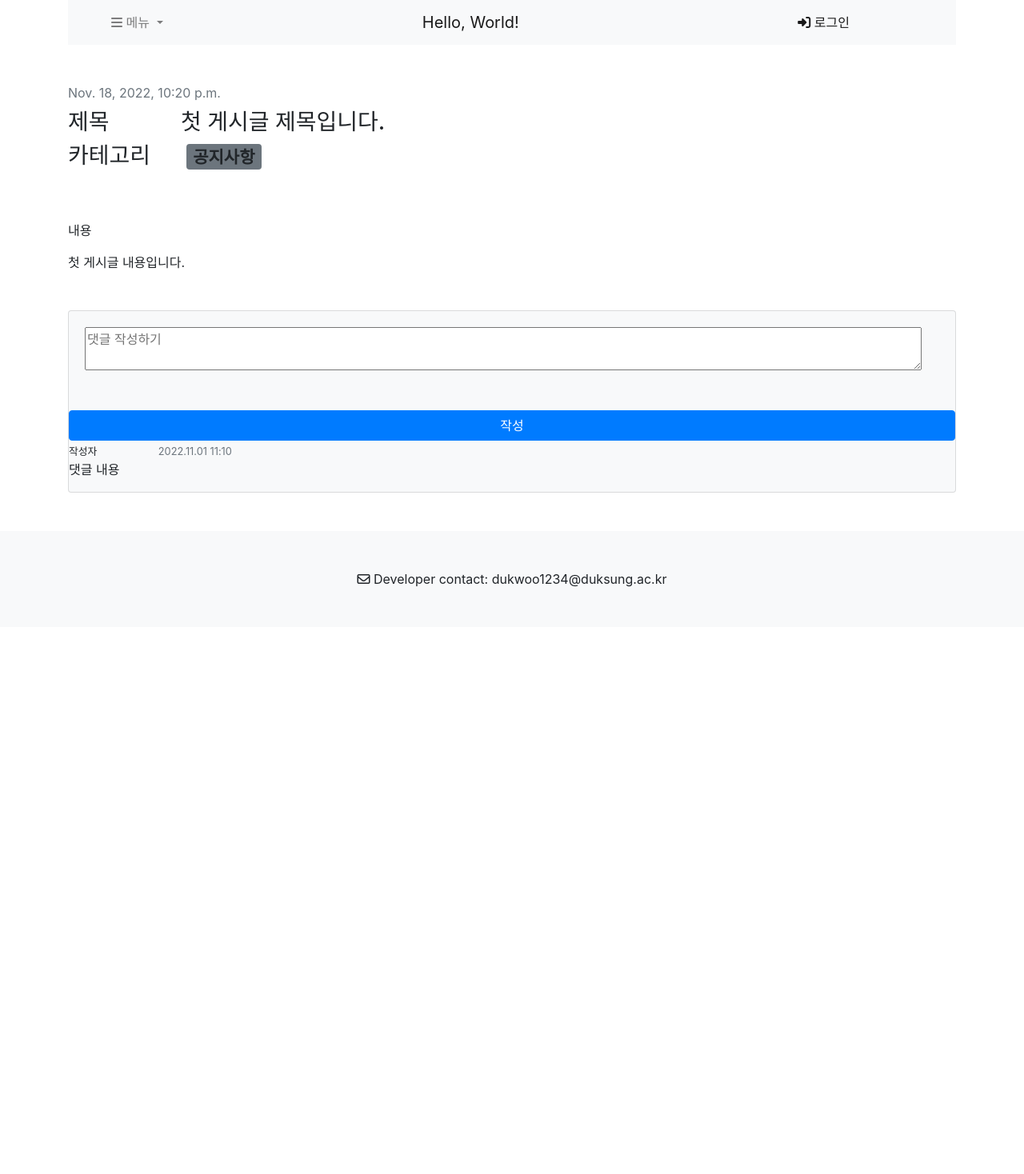
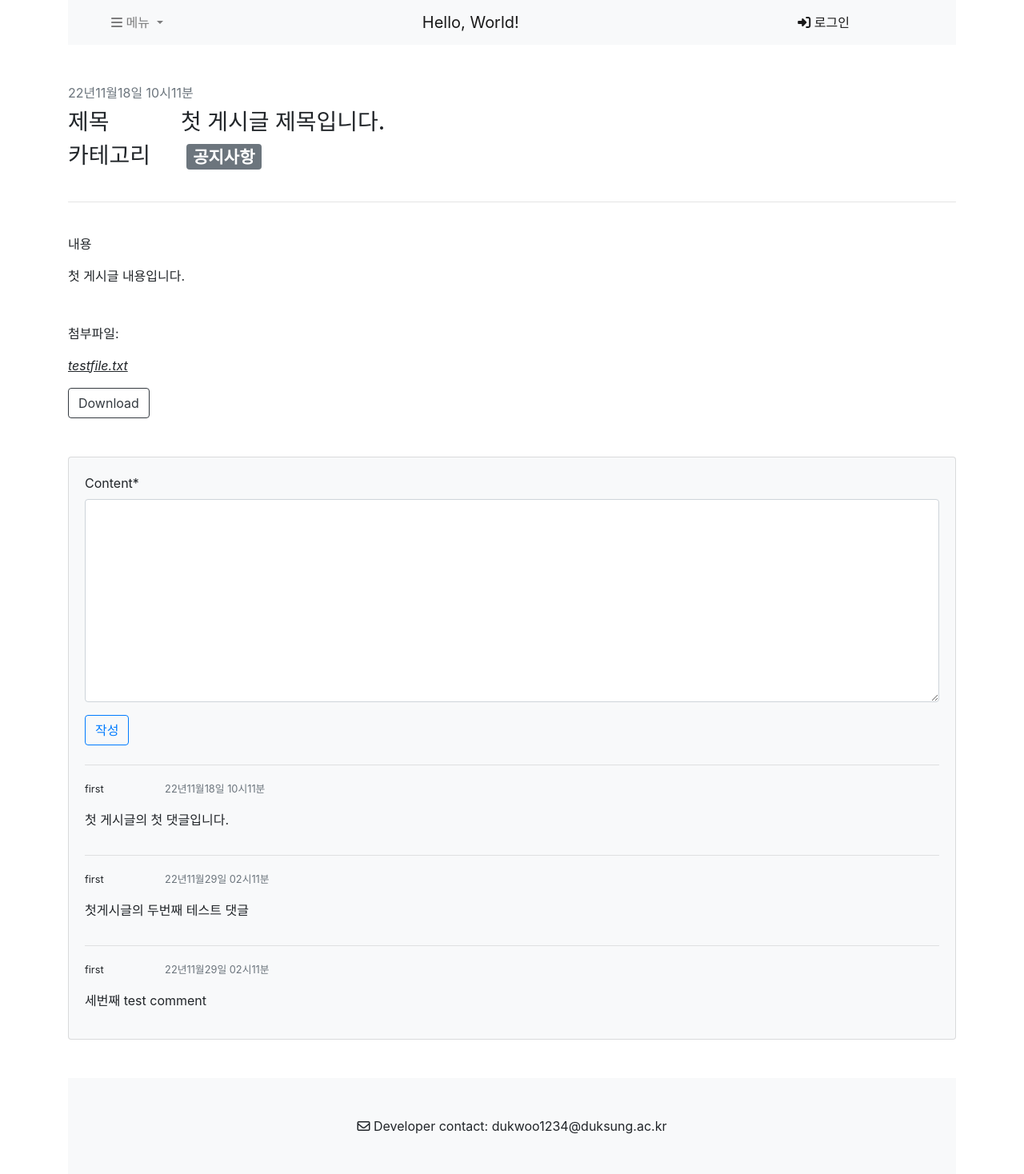
Before and after one commit to naomi-woo/HelloWorld, a Django app: page /bbs/1/ in a window 1280 px wide. Shown: the whole page at 80% size. Before the commit the page ends 734 px from the top, so only its background shows below. Run offline with Django 4.2, Linux system fonts and the light colour scheme; data comes from the database, SQL or seed files in the repository; both versions use the stored data as it was after the commit; some libraries are stand-ins or nearby versions.

Commit message:
게시글 조회페이지 front구현, 첨부파일란 생성, 댓글 Comment DB에서 받아와 출력하기, cripy form 적용하기

```diff
--- a/bbs/forms.py
+++ b/bbs/forms.py
@@ -4,4 +4,4 @@ from django import forms
 class CommentForm(forms.ModelForm):
     class Meta:
         model = Comment
-        fields = ('content',)
+        fields = ('content', )
--- a/bbs/templates/bbs/post_detail.html
+++ b/bbs/templates/bbs/post_detail.html
@@ -1,11 +1,12 @@
 <!-- 게시글 조회 페이지 -->
 <!DOCTYPE html>
+{% load crispy_forms_tags %}
 <html lang="ko">
 <head>
     <meta charset="UTF-8">
     <meta http-equiv="X-UA-Compatible" content="IE=edge">
     <meta name="viewport" content="width=device-width, initial-scale=1.0">
-    <title>게시글 조회</title>
+    <title>{{post.title}}</title>
     <link rel="stylesheet" href="https://cdn.jsdelivr.net/npm/bootstrap@4.5.3/dist/css/bootstrap.min.css" integrity="sha384-TX8t27EcRE3e/ihU7zmQxVncDAy5uIKz4rEkgIXeMed4M0jlfIDPvg6uqKI2xXr2" crossorigin="anonymous">
     <script src="https://kit.fontawesome.com/e34ac96472.js" crossorigin="anonymous"></script>
 </head>
@@ -57,15 +58,18 @@
         <header class="mb-4">
             <!-- Post title-->
             <br><br>
-            <div class="text-muted fst-italic mb-2">{{post.created_date}}</div>
+            <div class="text-muted fst-italic mb-2">{{post.created_date | date:"y년m월d일 h시m분"}}</div>
             <div class="fw-bolder mb-1" id="title">
                 <h3>제목&nbsp;&nbsp;&nbsp;&nbsp;&nbsp;&nbsp;&nbsp;&nbsp;&nbsp;&nbsp;&nbsp;&nbsp;{{post.title}}</h3>
             </div>
             <h3 class="fw-bolder mb-1">카테고리&nbsp;&nbsp;&nbsp;&nbsp;&nbsp;
-                <p class="badge bg-secondary text-decoration-none link-light">{{post.category}}</p>
+                {% if post.category %}
+                    <p class="badge badge-secondary">{{post.category}}</p>
+                {% endif %}
             </h3>
         </header>
         <!-- Post content-->
+        <hr>
         <section class="mb-5">
             <div class="fs-5 mb-4">
                 <br>
@@ -73,6 +77,16 @@
                 <p>{{post.content}}</p>
             </div>
         </section>
+        {% if post.file %}
+            <section class="mb-5">
+                <div class="fs-5 mb-4">
+                    <p>첨부파일: <p class="font-italic" style="text-decoration: underline;">{{post.get_file_name}}</p></p>
+                    <a href="{{post.file.url}}" class="btn btn-outline-dark" role="button" download>
+                        Download
+                    </a>
+                </div>
+            </section>
+        {% endif %}
     </div>
 
     <!--댓글 조회-->
@@ -81,23 +95,29 @@
             <div class="card-body">
 
                 <!-- Comment form-->
-                    <form class="mb-4" id="comment-form" method="post>
+                <form class="mb-4" id="comment-form" method="post">
                     <div class="form-group">
-                            <textarea cols="100" rosw="3" placeholder="댓글 작성하기"></textarea>
+                        {{ comment_form | crispy }}
                     </div>
-                        <button type="submit" class="btn btn-primary">작성</button>
+
+                    <button type="submit" class="btn btn-outline-primary">작성</button>
                 </form>
 
                 <!-- Single comment-->
-                <div class="media d-flex">
+                {% if post.comment_set.exists %}
+                {% for comment in post.comment_set.iterator%}
+                    <hr>
+                    <div class="media d-flex" id="comment-{{comment.pk}}">
                         <div class="media-body ms-3">
                             <div class="fw-bold">
-                            <small class="text_muted">작성자&nbsp;&nbsp;&nbsp;&nbsp;&nbsp;&nbsp;&nbsp;&nbsp;&nbsp;&nbsp;&nbsp;&nbsp;&nbsp;&nbsp;&nbsp;&nbsp;&nbsp;&nbsp;&nbsp;&nbsp;</small>
-                            <small class="text-muted fst-italic mb-2" style="text-align:right;">2022.11.01 11:10</small>
+                                <small class="text_muted">{{comment.writer.ID}}&nbsp;&nbsp;&nbsp;&nbsp;&nbsp;&nbsp;&nbsp;&nbsp;&nbsp;&nbsp;&nbsp;&nbsp;&nbsp;&nbsp;&nbsp;&nbsp;&nbsp;&nbsp;&nbsp;&nbsp;</small>
+                                <small class="text-muted fst-italic mb-2" style="text-align:right;">{{comment.created_date | date:"y년m월d일 h시m분"}}</small>
                             </div>
-                        <p>댓글 내용</p>
+                            <p>{{comment.content | linebreaks}}</p>
                         </div>
                     </div>
+                {% endfor %}
+                {% endif %}
             </div>
         </div>
     </div>
--- a/bbs/templates/bbs/post_list.html
+++ b/bbs/templates/bbs/post_list.html
@@ -105,14 +105,12 @@
                         <a class="btn btn-outline-primary float-right" href="{{p.get_absolute_url}}">
                             글보러 가기 <i class="fa-solid fa-arrow-right"></i>
                         </a>
-                        <p>by {{ p.writer}}&nbsp;&nbsp;&nbsp;</p>
-                        <div class="small text-muted">{{p.created_date | date:"Y-m-d h:m:s"}}</div>
+                        <p>by {{ p.writer.ID}}&nbsp;&nbsp;&nbsp;</p>
+                        <div class="small text-muted">{{p.created_date | date:"y년m월d일 h시m분"}}</div>
                     </div>
                 </div>
             </div>
             {% endfor %}
-        {% else %}
-            <h5>아직 게시물이 없습니다.</h5>
         {% endif %}
     </div>
 
```
Also changed, not shown: db.sqlite3. Lines whose indentation alone changed are shown as unchanged.
